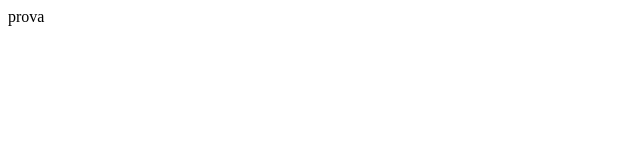
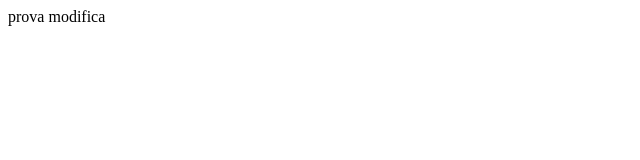
Before and after one commit to sciug/42_html_hello, a plain HTML site: page index.html in a window 1280 px wide. Shown: the full height of the page, 0-640 px from the left. Drawn offline with Linux system fonts and the light colour scheme.

Commit message:
modifica

```diff
--- a/index.html
+++ b/index.html
@@ -7,6 +7,7 @@
     <title>Document</title>
 </head>
 <body>
-    prova
+prova modifica
 </body>
+
 </html>
```
